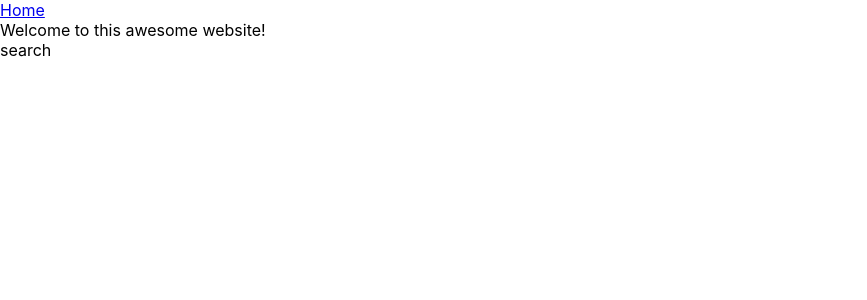
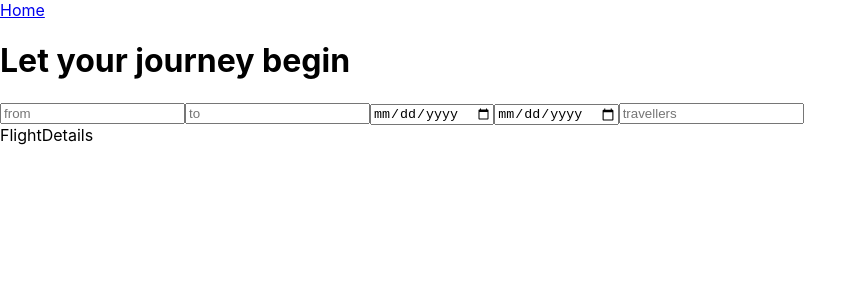
Before and after one commit to dnitra/cbp_hackaton_4, a React (Create React App) app: page / in a window 1280 px wide. Shown: the top 300 px of the page, without its empty margins (0-867 px from the left). Built offline with nearby package versions, Linux system fonts and the light colour scheme.

Commit message:
finished the search bar and sending the input data to FlightDetails component

```diff
--- a/src/content/en/mainContent.js
+++ b/src/content/en/mainContent.js
@@ -1,10 +1,11 @@
-export  function mainContent(){
-
-    return {
-        "welcome":
-            "Welcome to this awesome website!",
-        "search":
-            "search",
-
-    }
+export function mainContent() {
+  return {
+    welcome: "Let your journey begin",
+    search: "search",
+    from: "from",
+    to: "to",
+    departure: "depart",
+    return: "return",
+    travellers: "travellers",
+  };
 }
--- a/src/contexts/ContextsProvider.jsx
+++ b/src/contexts/ContextsProvider.jsx
@@ -26,7 +26,7 @@ export function ContextsProvider({ children }) {
             ...csContent
         }
     }
-    console.log(enContent)
+
     const [lang,setLang] = useState("en")
     const [theme, setTheme] = useState("light-theme")
     const [content, setContent] = useState(allContents[lang])
--- a/src/pages/Home.jsx
+++ b/src/pages/Home.jsx
@@ -1,15 +1,63 @@
 import { useContent } from "../contexts/ContentContext"
 import { useTheme } from "../contexts/ThemeContext"
+import { useState } from "react"
+import { Link } from "react-router-dom"
+import FlightDetails from "../components/FlightDetails/FlightDetails"
+
 export default function Home() {
 
     const content = useContent()
     const { theme } = useTheme()
 
+    const keys = {
+        from:"",
+        to:"",
+        departDate:"",
+        returnDate:"",
+        travellers:"",
+    }
+
+    const[formData,setFormData]=useState(keys)
+
+    const handleFormDate = (e) => {
+
+        const inputName = e.target.name
+        const inputValue = e.target.value
+        formData[inputName] = inputValue
+
+        setFormData(formData)
+
+
+        console.log(formData)
+    }
 
     return (
         <main>
-            {content.welcome}
-            <div className={ theme}>{content.search}</div>
+            <h1>{content.welcome}</h1>
+            <div className={`searchbar ${theme}`}>
+                <input
+                    onChange={handleFormDate}
+                    name="from"
+                    type="text" placeholder={content.from} />
+                <input
+                    onChange={handleFormDate}
+                    name="to"
+                    type="text" placeholder={content.to} />
+                <input
+                    onChange={handleFormDate}
+                    name="departDate"
+                    type="date" placeholder={content.depart} />
+                <input
+                    onChange={handleFormDate}
+                    name="returnDate"
+                    type="date" placeholder={content.return} />
+                <input
+                    onChange={handleFormDate}
+                    name="travellers"
+                    type="number" placeholder={content.travellers} />
+            </div>
+
+            <FlightDetails {...formData}/>
         </main>
     )
 }
```
